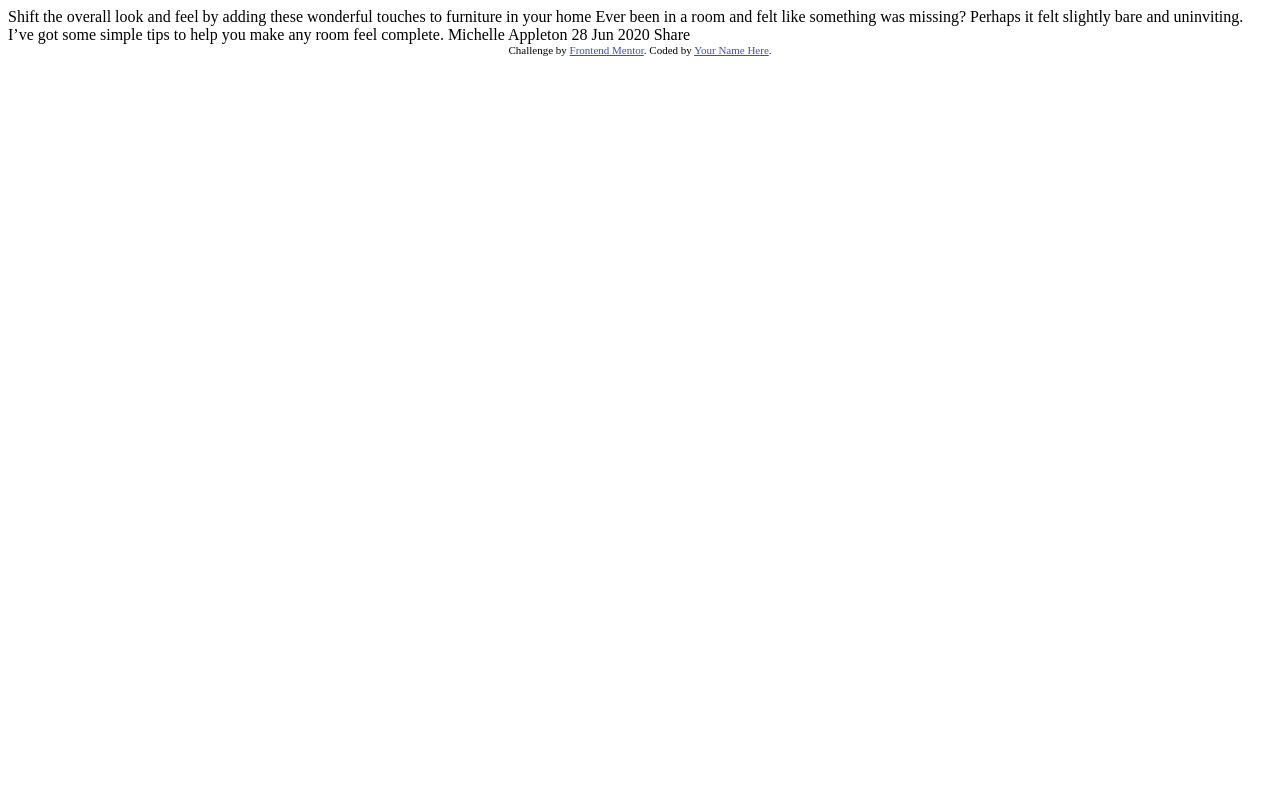
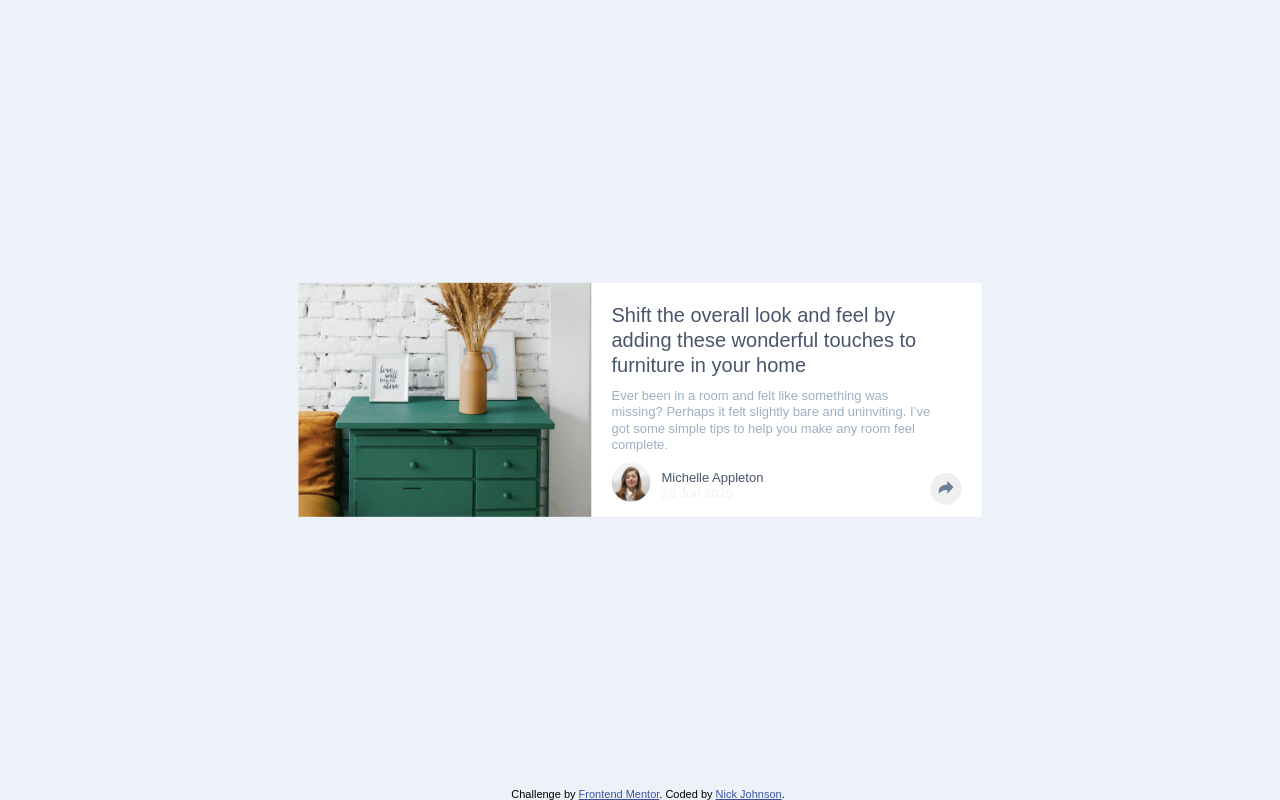
Before and after one commit to njohnson68/FrontendMentor-article-preview-component, a plain HTML site: page index.html in a window 1280 px wide. Drawn offline with Linux system fonts and the light colour scheme; a web font is replaced by a local one.

Commit message:
initial work on index and styles, creating script file

```diff
--- a/index.html
+++ b/index.html
@@ -5,32 +5,40 @@
   <meta name="viewport" content="width=device-width, initial-scale=1.0"> <!-- displays site properly based on user's device -->
 
   <link rel="icon" type="image/png" sizes="32x32" href="./images/favicon-32x32.png">
-
+  <link rel = "stylesheet" href="style/styles.css">
+  <script defer src="script/script.js"></script>
   <title>Frontend Mentor | Article preview component</title>
 
-  <!-- Feel free to remove these styles or customise in your own stylesheet 👍 -->
-  <style>
-    .attribution { font-size: 11px; text-align: center; }
-    .attribution a { color: hsl(228, 45%, 44%); }
-  </style>
+
 </head>
 <body>
+  <section class="image-and-box">
+    <img class="drawers" style="float: left;"src="images/drawers.jpg" alt="drawers">
+    <section class="white-box" style="float: left;">
+      <div style="clear:both"></div>
+      <div class="shift">Shift the overall look and feel by adding these wonderful
+      touches to furniture in your home
+      </div>
 
-  Shift the overall look and feel by adding these wonderful
-  touches to furniture in your home
-
-  Ever been in a room and felt like something was missing? Perhaps
-  it felt slightly bare and uninviting. I’ve got some simple tips
-  to help you make any room feel complete.
-
-  Michelle Appleton
-  28 Jun 2020
-
-  Share
+      <div class="ever">Ever been in a room and felt like something was missing? Perhaps
+      it felt slightly bare and uninviting. I’ve got some simple tips
+      to help you make any room feel complete.
+      </div>
+      <img class="michelle-profile" src="images/avatar-michelle.jpg" alt="michelle-profile">
+      <section class="name-and-date">
+        <div class="name">Michelle Appleton</div>
+        <div class="date">28 Jun 2020</div>
+      </section>
+      <button class="share-button" style="float:right">
+        <svg xmlns="http://www.w3.org/2000/svg" width="15" height="13"><path fill="#6E8098" d="M15 6.495L8.766.014V3.88H7.441C3.33 3.88 0 7.039 0 10.936v2.049l.589-.612C2.59 10.294 5.422 9.11 8.39 9.11h.375v3.867L15 6.495z"/></svg>
+      </button>
+      <div style="clear:right"></div>
+    </section>
+  </section>
 
   <div class="attribution">
     Challenge by <a href="https://www.frontendmentor.io?ref=challenge" target="_blank">Frontend Mentor</a>.
-    Coded by <a href="#">Your Name Here</a>.
+    Coded by <a href="#">Nick Johnson</a>.
   </div>
 </body>
 </html>
--- /dev/null
+++ b/style/styles.css
@@ -0,0 +1,85 @@
+@import url(https://fonts.google.com/specimen/Manrope);
+
+body{
+    font-family: "Manrope", sans-serif;
+    background-color: hsl(210, 46%, 95%);
+}
+
+.white-box{
+    background-color: white;
+    max-width: 30em;
+    height: 18em;
+    font-size: 13px;
+}
+
+.drawers{
+    max-width: 30em;
+    height: 14.65em;
+}
+
+.shift{
+    color: hsl(217, 19%, 35%);
+    margin: 20px 50px 10px 20px;
+    font-weight: 500;
+    font-size: 20px;
+    line-height: 1.25;
+}
+
+.ever{
+    font-size: 13px;
+    color: hsl(212, 23%, 69%);
+    margin: 10px 50px 10px 20px;
+    line-height: 1.25;
+
+}
+
+.image-and-box{
+    position: absolute;
+    top: 50%;
+    left: 50%;
+    margin-right: -50%;
+    transform: translate(-50%,-50%);
+}
+
+.michelle-profile{
+    max-width: 3em;
+    border-radius: 50%;
+    margin-left: 20px;
+}
+
+.name{
+    color:  hsl(217, 19%, 35%);
+}
+
+.date{
+    color: hsl(210, 46%, 95%);
+}
+
+.name-and-date{
+    margin-left: 70px;
+    margin-top: -35px;
+    line-height: 1.25;
+}
+
+.share-button{
+    border-radius: 50%;
+    padding: .5rem;
+    border: none;
+    margin-top: -30px;
+    margin-right: 20px;
+}
+
+.share-button:hover{
+    background-color: hsl(214, 17%, 51%);
+}
+
+.attribution {
+    font-size: 11px;
+    text-align: center;
+    position: fixed;
+    bottom: 0;
+    width: 100%;
+}
+.attribution a {
+    color: hsl(228, 45%, 44%);
+}
```
Also changed, not shown: script/script.js (added).
